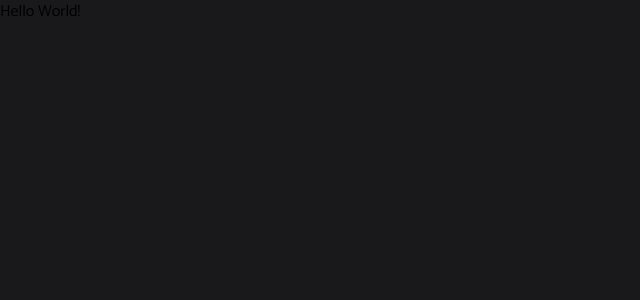
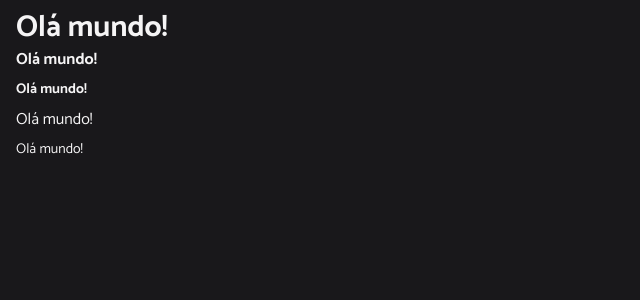
Before and after one commit to GabrielCardosoLIma/hair-day, a React (Vite) app: page / in a window 1280 px wide. Shown: the top 300 px of the page, without its empty margins (0-640 px from the left). Built offline with nearby package versions, Linux system fonts and the light colour scheme.

Commit message:
feat: adiciona plugin svgr ao vite

```diff
--- a/package.json
+++ b/package.json
@@ -28,6 +28,7 @@
     "globals": "^16.5.0",
     "typescript": "~5.9.3",
     "typescript-eslint": "^8.48.0",
-    "vite": "^7.3.1"
+    "vite": "^7.3.1",
+    "vite-plugin-svgr": "^4.5.0"
   }
 }
--- a/src/App.tsx
+++ b/src/App.tsx
@@ -1,3 +1,15 @@
+import { Text } from "./components/text";
+
 export function App() {
-  return <h1>Hello World!</h1>;
+  return (
+    <div className="flex flex-col p-4 text-gray-100">
+      <div className="flex flex-col gap-2">
+        <Text variant="titleLg">Olá mundo!</Text>
+        <Text variant="titleMd">Olá mundo!</Text>
+        <Text variant="titleSm">Olá mundo!</Text>
+        <Text variant="textMd">Olá mundo!</Text>
+        <Text variant="textSm">Olá mundo!</Text>
+      </div>
+    </div>
+  );
 }
--- a/vite.config.ts
+++ b/vite.config.ts
@@ -1,8 +1,9 @@
 import { defineConfig } from "vite";
 import react from "@vitejs/plugin-react-swc";
 import tailwindcss from "@tailwindcss/vite";
+import svgr from "vite-plugin-svgr";
 
 // https://vite.dev/config/
 export default defineConfig({
-  plugins: [react(), tailwindcss()],
+  plugins: [react(), tailwindcss(), svgr()],
 });
```
Also changed, not shown: 1 other file (tests, documents, lock files or other folders).
